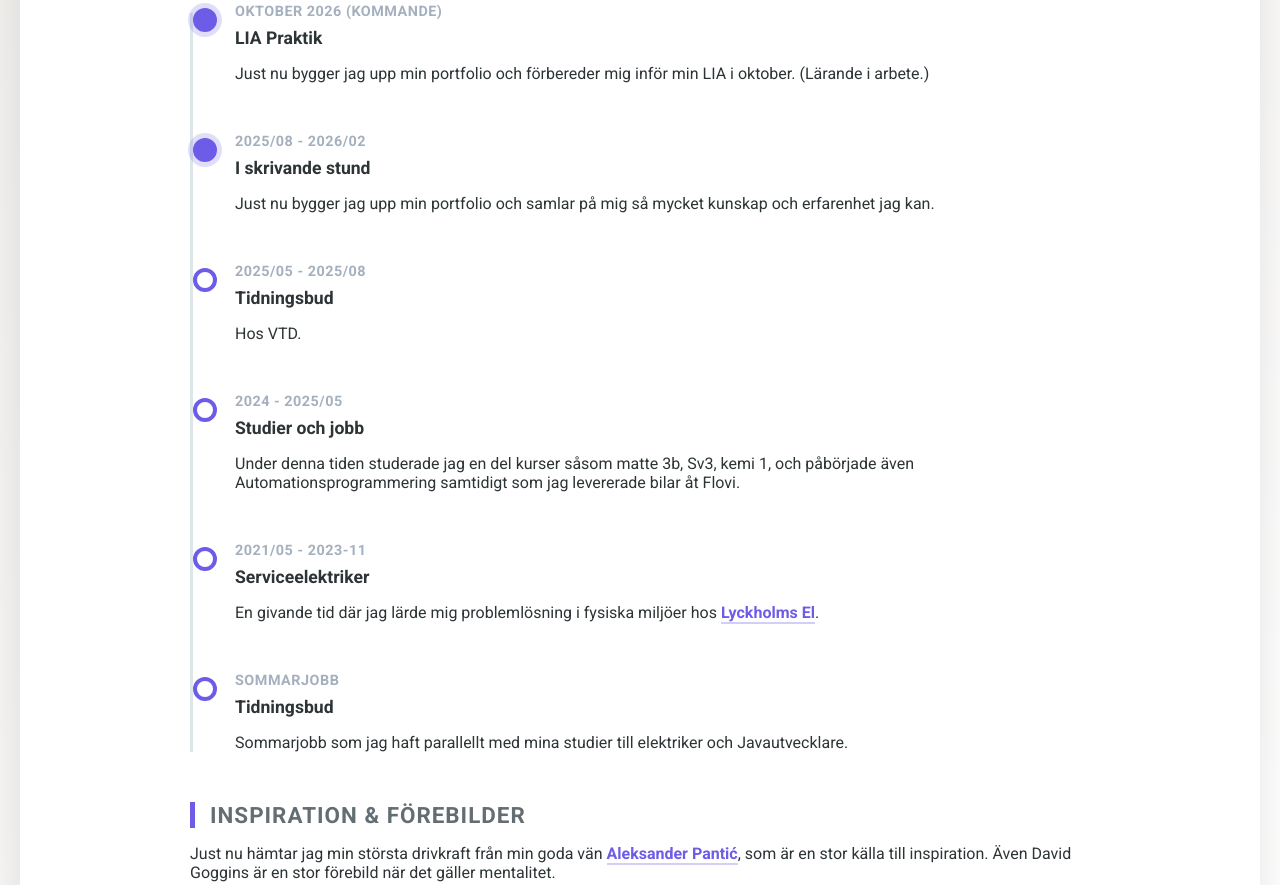
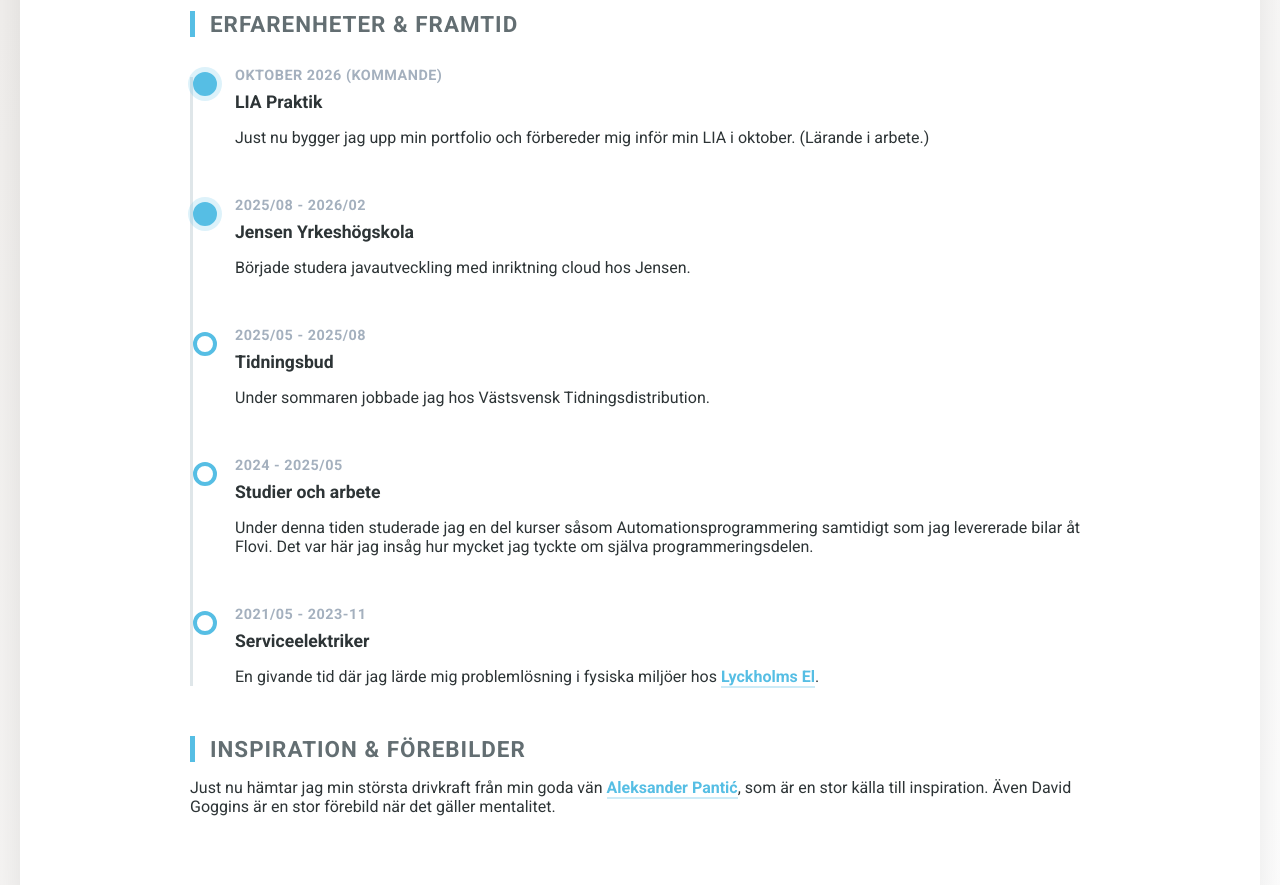
Before and after one commit to smanzzz/samansultani.se, a plain HTML site: page index.html in a window 1280 px wide. Shown: the part 1014-1899 px from the top of the page. Drawn offline with Linux system fonts and the light colour scheme.

Commit message:
Småfix :)

```diff
--- a/index.html
+++ b/index.html
@@ -23,15 +23,14 @@
                     Jag ser utvecklaryrket precis som hantverkaryrket, men skillnaden är att det inte finns några fysiska begränsningar.
                     Det enda som sätter gränsen är fantasin och beslutet att inte skriva kod.
                 </p>
-            </div>
-
-            <div class="right-content-column">
-
                 <div class="links">
                     <a href="https://github.com/smanzzz" target="_blank" class="btn">GitHub</a>
                     <a href="https://linkedin.com/in/saman-sultani-a48534197" target="_blank" class="btn">LinkedIn</a>
                     <a href="mailto:smanzhow@gmail.com" class="btn btn-primary">Maila mig</a>
                 </div>
+            </div>
+
+            <div class="right-content-column">
 
                 <div class="strava-section">
                     <h2>Vid sidan av koden</h2>
@@ -82,9 +81,9 @@
 
                 <div class="timeline-item future">
                     <div class="timeline-date">2025/08 - 2026/02</div>
-                    <h3>I skrivande stund</h3>
+                    <h3>Jensen Yrkeshögskola</h3>
                     <p>
-                        Just nu bygger jag upp min portfolio och samlar på mig så mycket kunskap och erfarenhet jag kan.
+                        Började studera javautveckling med inriktning cloud hos Jensen.
                     </p>
                 </div>
 
@@ -92,16 +91,16 @@
                     <div class="timeline-date">2025/05 - 2025/08</div>
                     <h3>Tidningsbud</h3>
                     <p>
-                        Hos VTD.
+                        Under sommaren jobbade jag hos Västsvensk Tidningsdistribution.
                     </p>
                 </div>
 
                 <div class="timeline-item">
                     <div class="timeline-date">2024 - 2025/05</div>
-                    <h3>Studier och jobb</h3>
+                    <h3>Studier och arbete</h3>
                     <p>
-                        Under denna tiden studerade jag en del kurser såsom matte 3b, Sv3, kemi 1, och påbörjade
-                        även Automationsprogrammering samtidigt som jag levererade bilar åt Flovi.
+                        Under denna tiden studerade jag en del kurser såsom Automationsprogrammering samtidigt som jag levererade bilar åt Flovi.
+                        Det var här jag insåg hur mycket jag tyckte om själva programmeringsdelen.
                     </p>
                 </div>
 
@@ -114,15 +113,6 @@
                     </p>
                 </div>
 
-                <div class="timeline-item">
-                    <div class="timeline-date">Sommarjobb</div>
-                    <h3>Tidningsbud</h3>
-                    <p>
-                        Sommarjobb som jag haft parallellt med mina studier till elektriker och Javautvecklare.
-                    </p>
-                </div>
-
-            </div>
         </div>
 
         <div class="content-section full-width-section idol-section">
@@ -135,6 +125,7 @@
         </div>
 
     </div>
+  </div>
 </div>
 
 </body>
--- a/style.css
+++ b/style.css
@@ -26,10 +26,10 @@ body {
     box-sizing: border-box;
 }
 
-/* --- GRID LAYOUT --- */
+
 .intro-grid {
     display: grid;
-    grid-template-columns: 1fr 2fr; /* 1 del vänster, 2 delar höger */
+    grid-template-columns: 1fr 2fr;
     gap: 50px;
     align-items: start;
     margin-bottom: 40px;
@@ -45,12 +45,11 @@ body {
     gap: 30px;
 }
 
-/* Stor bild */
 .profile-pic-large {
     width: 100%;
     max-width: 400px;
     aspect-ratio: 1 / 1;
-    border-radius: 20px;
+    border-radius: 50px;
     object-fit: cover;
     border: 5px solid white;
     box-shadow: 0 10px 25px rgba(0,0,0,0.15);
@@ -63,7 +62,7 @@ body {
     transform: scale(1.02);
 }
 
-/* --- TYPOGRAFI --- */
+
 h1 {
     margin: 0 0 1.5rem 0;
     font-weight: 900;
@@ -79,7 +78,7 @@ h2 {
     text-transform: uppercase;
     letter-spacing: 1px;
     font-weight: 700;
-    border-left: 5px solid #6c5ce7;
+    border-left: 5px solid #56bee4;
     padding-left: 15px;
     text-align: left;
 }
@@ -98,7 +97,7 @@ h3 {
     font-size: 1.1rem;
 }
 
-/* --- KNAPPAR --- */
+
 .links {
     display: flex;
     gap: 15px;
@@ -124,13 +123,13 @@ h3 {
 }
 
 .btn-primary {
-    background-color: #6c5ce7;
+    background-color: #56bee4;
     color: white;
-    box-shadow: 0 4px 15px rgba(108, 92, 231, 0.3);
+    box-shadow: 0 4px 15px rgba(86, 190, 228, 0.3);
 }
 
 .btn-primary:hover {
-    background-color: #5b4bc4;
+    background-color: #3fa8cd;
     color: white;
 }
 
@@ -142,18 +141,24 @@ h3 {
 }
 
 .highlight-link {
-    color: #6c5ce7;
+    color: #56bee4;
     text-decoration: none;
     font-weight: bold;
-    border-bottom: 2px solid rgba(108, 92, 231, 0.3);
+    border-bottom: 2px solid rgba(86, 190, 228, 0.3);
     transition: border-color 0.3s;
 }
 
 .highlight-link:hover {
-    border-bottom-color: #6c5ce7;
+    border-bottom-color: #56bee4;
 }
 
-/* --- STRAVA --- */
+
+.strava-section {
+
+    padding-left: 20px;
+    padding-top: 80px;
+}
+
 .strava-wrapper {
     display: flex;
     flex-wrap: wrap;
@@ -165,12 +170,12 @@ h3 {
     text-align: center;
     flex: 1;
     min-width: 280px;
+    max-width: 400px;
 }
 
 .strava-label {
     font-weight: bold;
     margin-bottom: 15px;
-    color: #636e72;
     text-align: center;
 }
 
@@ -184,7 +189,7 @@ h3 {
     display: block;
 }
 
-/* --- TIDSLINJE & BOTTEN --- */
+
 .full-width-section {
     max-width: 900px;
     margin: 0 auto 3rem auto;
@@ -222,12 +227,12 @@ h3 {
     height: 16px;
     border-radius: 50%;
     background: white;
-    border: 4px solid #6c5ce7;
+    border: 4px solid #56bee4;
 }
 
 .timeline-item.future::before {
-    background: #6c5ce7;
-    box-shadow: 0 0 0 5px rgba(108, 92, 231, 0.2);
+    background: #56bee4;
+    box-shadow: 0 0 0 5px rgba(86, 190, 228, 0.2);
 }
 
 .timeline-date {
@@ -243,7 +248,7 @@ iframe, img {
     max-width: 100%;
 }
 
-/* --- MOBILANPASSNING --- */
+
 @media (max-width: 950px) {
     .container {
         padding: 2rem;
```
